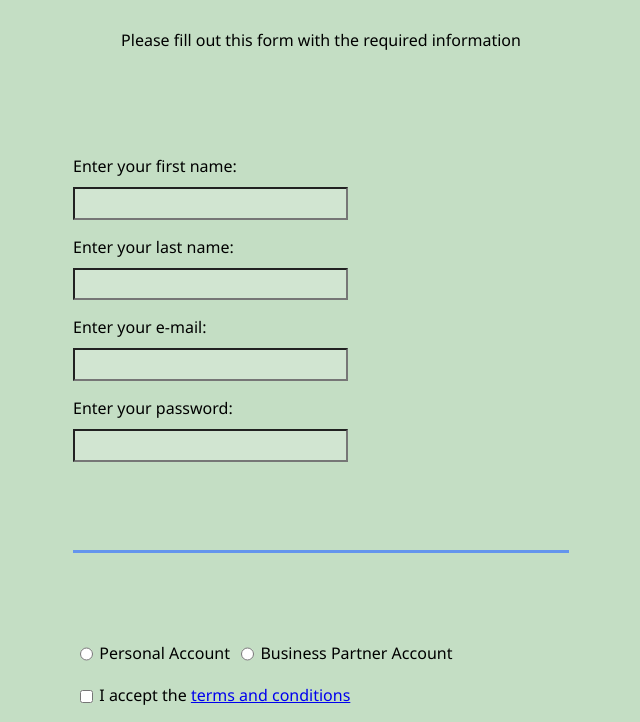
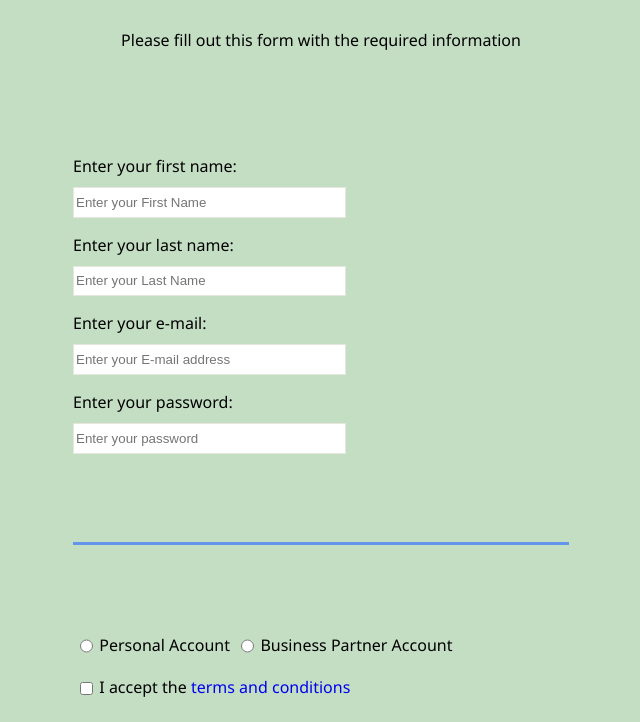
Before and after one commit to Karlobautista02/KMB-HTML-form-exercise, a plain HTML site: page index.html in a window 1280 px wide. Shown: the part 78-800 px from the top of the page, without its empty margins (319-959 px from the left). Drawn offline with Linux system fonts and the light colour scheme.

Commit message:
Assigned placeholders on inputs

```diff
--- a/css/styles.css
+++ b/css/styles.css
@@ -42,9 +42,8 @@ input, textarea, select{
 }
 
 input, textarea{
-    background-color: rgba(251, 251, 251, 0.229);
-    border:1px solid rgba(139, 147, 103, 0.225)
-    color: darkblue;
+    background-color: white;
+    border:1px solid rgba(139, 147, 103, 0.225);
 }
 
 .inline{
@@ -65,5 +64,5 @@ input[type="submit"]{
 }
 
 a {
-    /* text-decoration: none; */
+    text-decoration: none;
 }
--- a/index.html
+++ b/index.html
@@ -16,12 +16,12 @@
       <!--Fieldset 1 | First Name, Last Name, Email, Password fields-->
       <fieldset>
         <label for="#"
-          >Enter your first name:<input type="text" name="firstName" required
+          >Enter your first name:<input type="text" name="firstName" required placeholder="Enter your First Name"
         /></label>
         <label for="#"
-          >Enter your last name:<input type="text" name="lastName" required
+          >Enter your last name:<input type="text" name="lastName" required placeholder="Enter your Last Name"
         /></label>
-        <label for="#">Enter your e-mail:<input type="email" name="email" required /></label>
+        <label for="#">Enter your e-mail:<input type="email" name="email" required placeholder="Enter your E-mail address" /></label>
         <label for="#"
           >Enter your password:<input
             type="password"
@@ -29,7 +29,7 @@
             maxlength="20"
             pattern="[a-z0-5]{8}"
             name="password"
-            required
+            required placeholder="Enter your password"
         /></label>
       </fieldset>
       <!--Fieldset 2 | Account Type & Terms and Conditions-->
```
